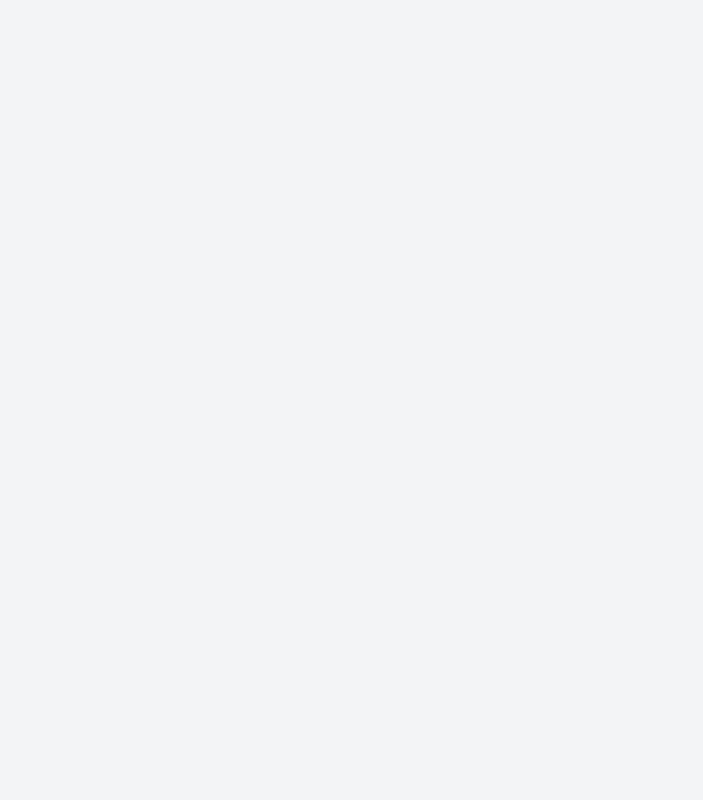
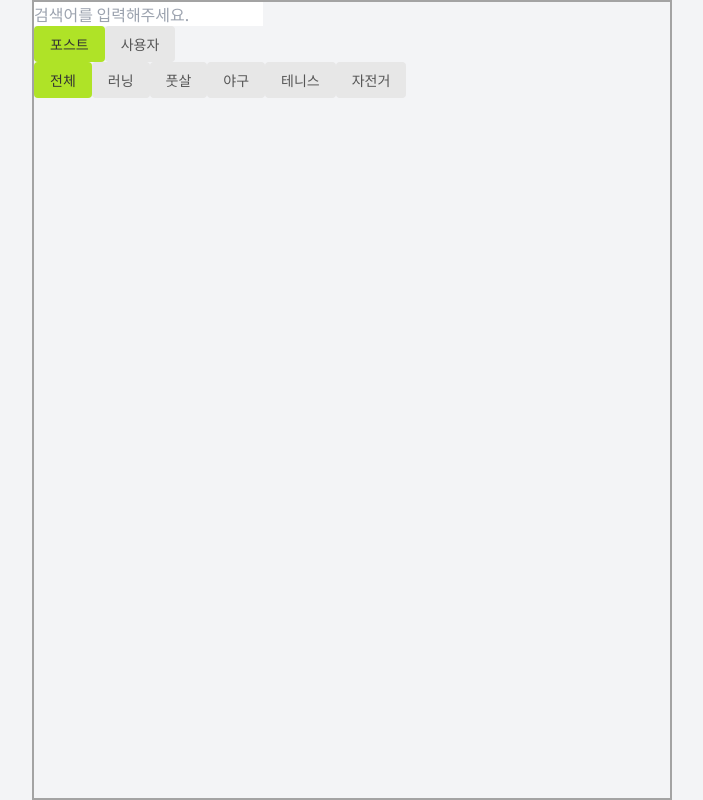
Before and after one commit to prgrms-fe-devcourse/NFE1_2_FitPlace, a React (Vite) app: page /search in a window 1280 px wide. Before the commit this address had no page. Shown: the whole page, without its empty margins (288-991 px from the left). Built offline with nearby package versions, Linux system fonts and the light colour scheme.

Commit message:
feat: button컴포넌트

```diff
--- a/index.html
+++ b/index.html
@@ -3,6 +3,10 @@
     <head>
         <meta charset="UTF-8" />
         <link rel="icon" type="image/svg+xml" href="/vite.svg" />
+        <link
+            href="https://fonts.googleapis.com/css2?family=Noto+Sans+KR:wght@400;700&display=swap"
+            rel="stylesheet"
+        />
         <meta name="viewport" content="width=device-width, initial-scale=1.0" />
         <title>TEXT</title>
     </head>
--- a/src/App.tsx
+++ b/src/App.tsx
@@ -1,14 +1,15 @@
-import KakaoMap from './KakaoMap'; // KakaoMap 컴포넌트 임포트 관련 코드
+import KakaoMap from "./KakaoMap"; // KakaoMap 컴포넌트 임포트 관련 코드
 import React from "react";
 import { Route, Routes } from "react-router-dom";
 import Mainpage from "./pages/Mainpage";
-
+import Search from "./pages/Search";
 
 const App = () => {
     return (
         <div className="flex justify-center items-center h-screen bg-gray-100">
             <Routes>
                 <Route path="/" element={<Mainpage />} />
+                <Route path="/search" element={<Search />} />
             </Routes>
         </div>
     );
--- /dev/null
+++ b/src/components/Button.tsx
@@ -0,0 +1,41 @@
+import React from "react";
+
+// Props 타입 정의
+interface ButtonProps {
+    label: string;
+    size?: "small" | "mid" | "full";
+    color?: "green" | "line" | "grey";
+}
+
+// 크기와 색상에 대한 타입 정의
+type SizeClass = "small" | "mid" | "full";
+type ColorClass = "green" | "line" | "grey";
+
+const Button: React.FC<ButtonProps> = ({
+    label,
+    size = "full",
+    color = "green",
+}) => {
+    // 크기와 색상에 따라 Tailwind CSS 클래스를 설정합니다.
+    const sizeClasses: Record<SizeClass, string> = {
+        small: "inline-block px-2 py-1 text-sm",
+        mid: "inline-block roundedpx-4 px-4 py-2 text-sm ",
+        full: "px-4 py-2 text-sm ",
+    };
+
+    const colorClasses: Record<ColorClass, string> = {
+        green: " bg-[#AFE327] text-[#333] hover:bg-[#C4F545]",
+        line: "border-2 border-[#AFE327] text-[#555] hover:bg-[#AFE327] hover:text-[#888]",
+        grey: " bg-[#e7e7e7] text-[#555] hover:bg-[#666] hover:text-[#fff]",
+    };
+
+    return (
+        <div
+            className={`rounded ${sizeClasses[size]} ${colorClasses[color]} cursor-pointer`}
+        >
+            {label}
+        </div>
+    );
+};
+
+export default Button;
--- /dev/null
+++ b/src/pages/Search.tsx
@@ -0,0 +1,26 @@
+import React from "react";
+import Button from "../components/Button";
+
+const Search = () => {
+    return (
+        <div className="w-140 h-full border-solid border-2 border-neutral-400">
+            <div className="searchInput">
+                <input type="text" placeholder="검색어를 입력해주세요." />
+            </div>
+            <div className="searchCategory">
+                <Button label="포스트" color="green" size="mid" />
+                <Button label="사용자" color="grey" size="mid" />
+            </div>
+            <div className="postCategory">
+                <Button label="전체" color="green" size="mid" />
+                <Button label="러닝" color="grey" size="mid" />
+                <Button label="풋살" color="grey" size="mid" />
+                <Button label="야구" color="grey" size="mid" />
+                <Button label="테니스" color="grey" size="mid" />
+                <Button label="자전거" color="grey" size="mid" />
+            </div>
+        </div>
+    );
+};
+
+export default Search;
--- a/tailwind.config.js
+++ b/tailwind.config.js
@@ -5,6 +5,9 @@ export default {
     content: ["./index.html", "./src/**/*.{js,ts,jsx,tsx}"],
     theme: {
         extend: {
+            fontFamily: {
+                sans: ["Noto Sans KR", "sans-serif"],
+            },
             width: {
                 140: "640px",
             },
```
Also changed, not shown: src/pages/Mainpage.tsx (+4 -3 lines). Lines whose indentation alone changed are shown as unchanged.
